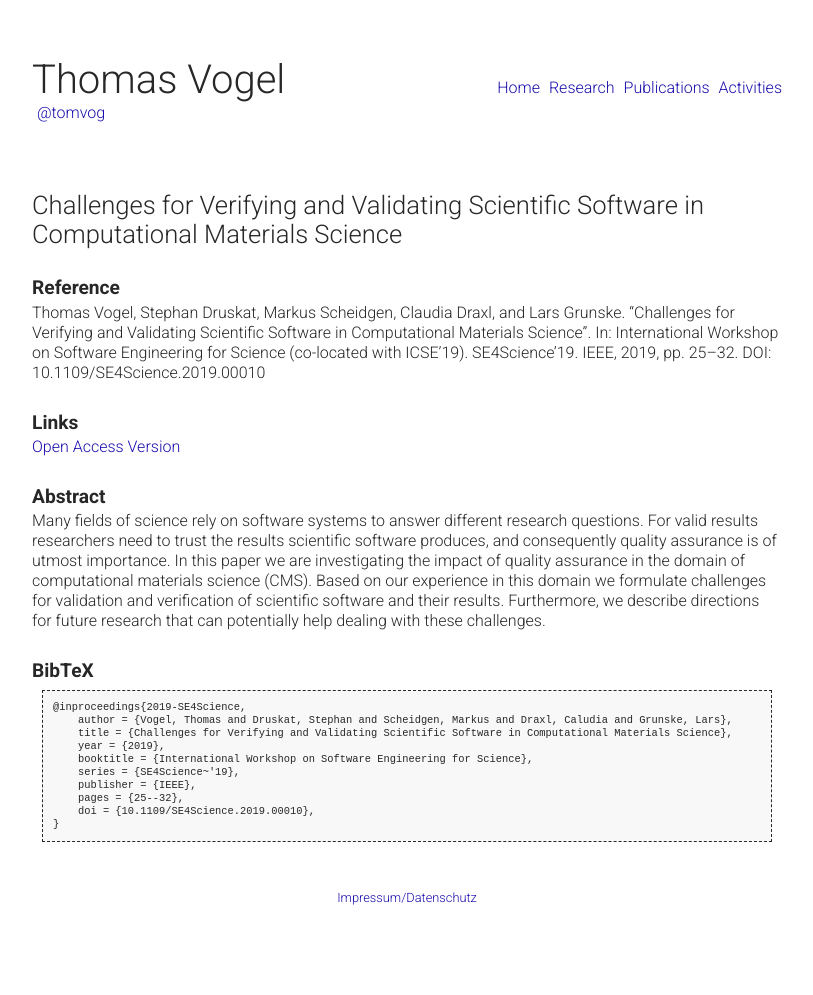
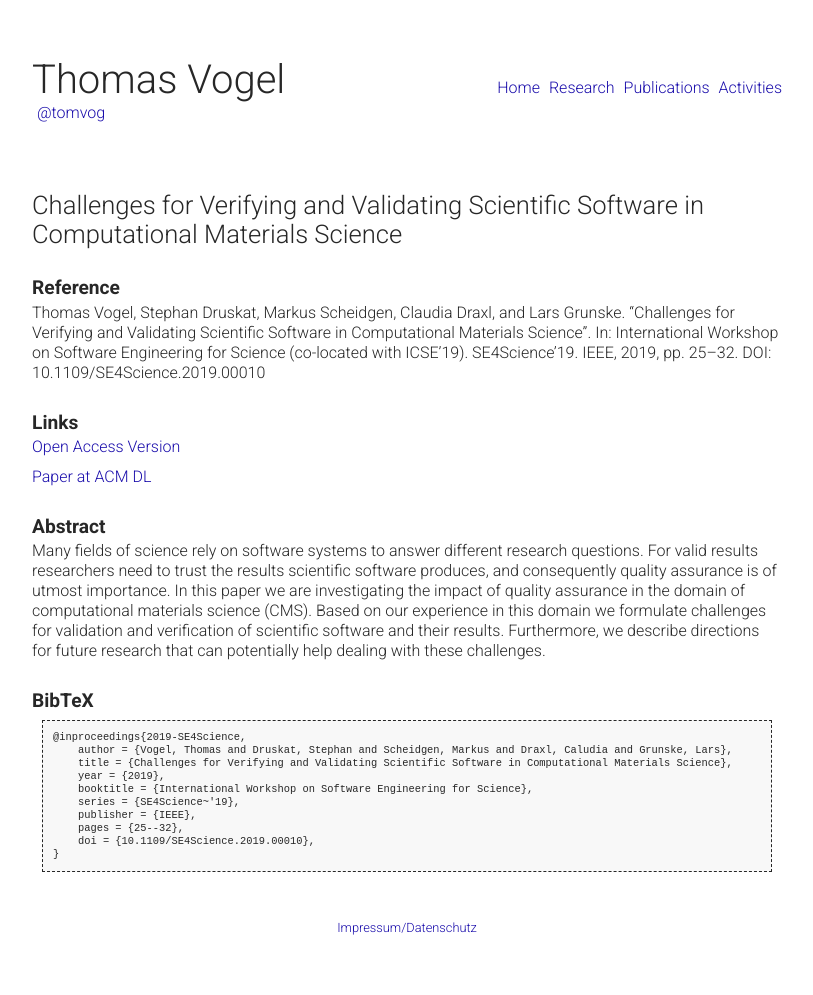
Before and after one commit to thomas-vogel/thomas-vogel.github.io, a Jekyll site: the page built from _pages/publications/2019-SE4Science.md, in a window 1280 px wide. Shown: the whole page, without its empty margins (233-1046 px from the left). Built offline with Jekyll 4.4.1, drawn with Linux system fonts in a browser that asks for light colours; before the commit the page ends 965 px from its top, so only the background shows below that.

Commit message:
Add link to ACM for SE4Science'19.

```diff
--- a/_pages/publications/2019-SE4Science.md
+++ b/_pages/publications/2019-SE4Science.md
@@ -9,6 +9,8 @@ Thomas Vogel, Stephan Druskat, Markus Scheidgen, Claudia Draxl, and Lars Grunske
 
 ## Links
 [Open Access Version](https://arxiv.org/abs/1906.09179){:target="_blank"}
+
+[Paper at ACM DL](https://dl.acm.org/citation.cfm?id=3340902){:target="_blank"}
 
 
 ## Abstract
```
